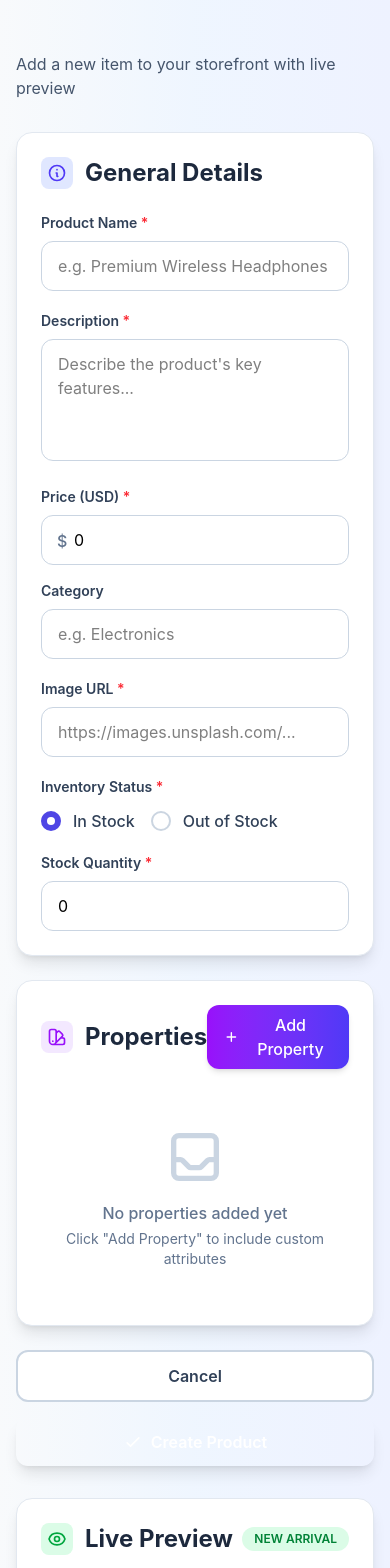
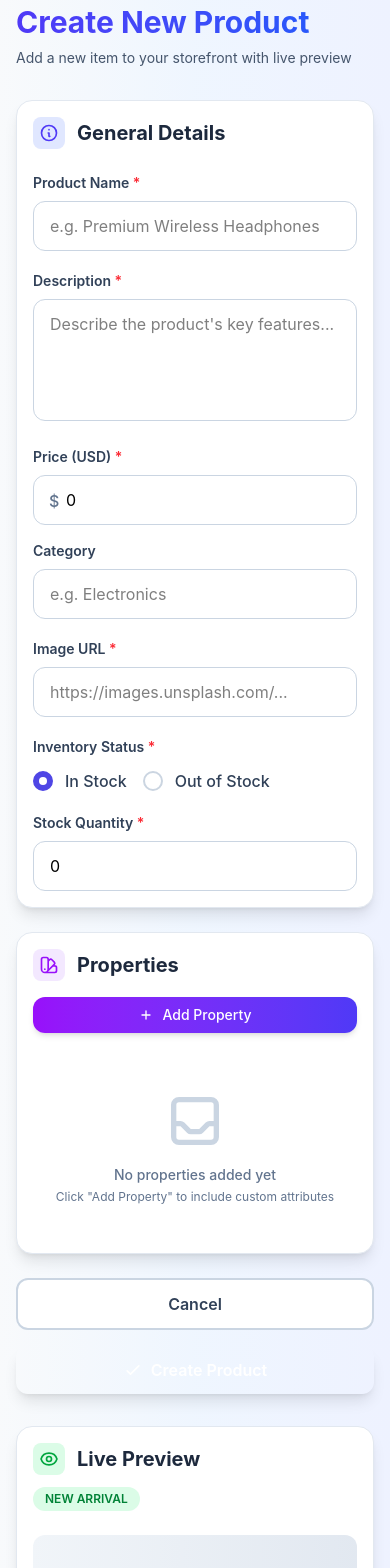
Before and after one commit to Deracodes1/Afri-Stores, an Angular app: page /createproduct in a window 390 px wide. Shown: the part 200-1768 px from the top of the page. Built offline with nearby package versions, Linux system fonts and the light colour scheme.

Commit message:
added product category as part of the query parameters

```diff
--- a/src/app/components/product-card-component/product-card-component.ts
+++ b/src/app/components/product-card-component/product-card-component.ts
@@ -22,7 +22,7 @@ export class ProductCardComponent {
   openProductPage() {
     this.router.navigate(['/product', this.product().id], {
       queryParams: {
-        catgeory: this.product().category,
+        category: this.product().category,
       },
     });
   }
--- a/src/app/pages/createproduct/createproduct.html
+++ b/src/app/pages/createproduct/createproduct.html
@@ -24,11 +24,13 @@
         Back to Products
       </button>
       <h1
-        class="text-4xl font-boldbg-linear-to-r from-indigo-600 to-blue-600 bg-clip-text text-transparent"
+        class="text-3xl sm:text-4xl font-bold bg-linear-to-r from-indigo-600 to-blue-600 bg-clip-text text-transparent"
       >
         Create New Product
       </h1>
-      <p class="mt-2 text-slate-600">Add a new item to your storefront with live preview</p>
+      <p class="mt-2 text-sm sm:text-base text-slate-600">
+        Add a new item to your storefront with live preview
+      </p>
     </div>
 
     <form [formGroup]="productForm" (ngSubmit)="onSubmit()" class="space-y-6">
@@ -36,8 +38,10 @@
         <!-- Left Column - Form -->
         <div class="space-y-6">
           <!-- General Details Card -->
-          <div class="bg-white rounded-2xl shadow-lg border border-slate-200 p-6 animate-slide-up">
-            <h2 class="text-2xl font-bold text-slate-800 mb-6 flex items-center">
+          <div
+            class="bg-white rounded-2xl shadow-lg border border-slate-200 p-4 sm:p-6 animate-slide-up"
+          >
+            <h2 class="text-xl sm:text-2xl font-bold text-slate-800 mb-6 flex items-center">
               <span class="w-8 h-8 bg-indigo-100 rounded-lg flex items-center justify-center mr-3">
                 <svg
                   class="w-5 h-5 text-indigo-600"
@@ -270,13 +274,14 @@
 
           <!-- Dynamic Properties Card -->
           <div
-            class="bg-white rounded-2xl shadow-lg border border-slate-200 p-6 animate-slide-up"
+            class="bg-white rounded-2xl shadow-lg border border-slate-200 p-4 sm:p-6 animate-slide-up"
             style="animation-delay: 0.1s"
           >
-            <div class="flex items-center justify-between mb-6">
-              <h2 class="text-2xl font-bold text-slate-800 flex items-center">
+            <!-- Mobile: Stack title and button -->
+            <div class="flex flex-col sm:flex-row sm:items-center sm:justify-between gap-4 mb-6">
+              <h2 class="text-xl sm:text-2xl font-bold text-slate-800 flex items-center">
                 <span
-                  class="w-8 h-8 bg-purple-100 rounded-lg flex items-center justify-center mr-3"
+                  class="w-8 h-8 bg-purple-100 rounded-lg flex items-center justify-center mr-3 shrink-0"
                 >
                   <svg
                     class="w-5 h-5 text-purple-600"
@@ -292,14 +297,19 @@
                     />
                   </svg>
                 </span>
-                Properties
+                <span class="truncate">Properties</span>
               </h2>
               <button
                 type="button"
                 (click)="addProperty()"
-                class="px-4 py-2 bg-linear-to-r from-purple-600 to-indigo-600 text-white rounded-xl hover:from-purple-700 hover:to-indigo-700 transition-all duration-200 shadow-md hover:shadow-lg flex items-center gap-2 font-medium"
+                class="w-full sm:w-auto px-4 py-2 bg-linear-to-r from-purple-600 to-indigo-600 text-white rounded-xl hover:from-purple-700 hover:to-indigo-700 transition-all duration-200 shadow-md hover:shadow-lg flex items-center justify-center gap-2 font-medium text-sm sm:text-base"
               >
-                <svg class="w-5 h-5" fill="none" stroke="currentColor" viewBox="0 0 24 24">
+                <svg
+                  class="w-4 h-4 sm:w-5 sm:h-5"
+                  fill="none"
+                  stroke="currentColor"
+                  viewBox="0 0 24 24"
+                >
                   <path
                     stroke-linecap="round"
                     stroke-linejoin="round"
@@ -307,7 +317,7 @@
                     d="M12 6v6m0 0v6m0-6h6m-6 0H6"
                   />
                 </svg>
-                Add Property
+                <span>Add Property</span>
               </button>
             </div>
 
@@ -326,8 +336,10 @@
                     d="M20 13V6a2 2 0 00-2-2H6a2 2 0 00-2 2v7m16 0v5a2 2 0 01-2 2H6a2 2 0 01-2-2v-5m16 0h-2.586a1 1 0 00-.707.293l-2.414 2.414a1 1 0 01-.707.293h-3.172a1 1 0 01-.707-.293l-2.414-2.414A1 1 0 006.586 13H4"
                   />
                 </svg>
-                <p class="font-medium">No properties added yet</p>
-                <p class="text-sm mt-1">Click "Add Property" to include custom attributes</p>
+                <p class="font-medium text-sm sm:text-base">No properties added yet</p>
+                <p class="text-xs sm:text-sm mt-1">
+                  Click "Add Property" to include custom attributes
+                </p>
               </div>
             }
 
@@ -335,16 +347,16 @@
               @for (property of properties.controls; track $index) {
                 <div
                   [formGroupName]="$index"
-                  class="bg-slate-50 rounded-xl p-4 border border-slate-200 hover:border-indigo-300 transition-all duration-200 animate-slide-up"
+                  class="bg-slate-50 rounded-xl p-3 sm:p-4 border border-slate-200 hover:border-indigo-300 transition-all duration-200 animate-slide-up"
                 >
-                  <div class="flex items-start gap-3">
+                  <div class="flex items-start gap-2 sm:gap-3">
                     <div class="flex-1 grid grid-cols-1 sm:grid-cols-2 gap-3">
                       <div>
                         <input
                           formControlName="key"
                           type="text"
-                          placeholder="property name (e.g. color)"
-                          class="w-full px-3 py-2 rounded-lg border transition-all duration-200"
+                          placeholder="Property name (e.g. Color)"
+                          class="w-full px-3 py-2 text-sm sm:text-base rounded-lg border transition-all duration-200"
                           [class.border-slate-300]="!getPropertyError($index, 'key')"
                           [class.border-red-500]="!!getPropertyError($index, 'key')"
                           [class.focus:ring-2]="!getPropertyError($index, 'key')"
@@ -361,7 +373,7 @@
                           formControlName="value"
                           type="text"
                           placeholder="Property value (e.g. Blue)"
-                          class="w-full px-3 py-2 rounded-lg border transition-all duration-200"
+                          class="w-full px-3 py-2 text-sm sm:text-base rounded-lg border transition-all duration-200"
                           [class.border-slate-300]="!getPropertyError($index, 'value')"
                           [class.border-red-500]="!!getPropertyError($index, 'value')"
                           [class.focus:ring-2]="!getPropertyError($index, 'value')"
@@ -381,7 +393,7 @@
                       title="Remove property"
                     >
                       <svg
-                        class="w-5 h-5 group-hover:scale-110 transition-transform"
+                        class="w-4 h-4 sm:w-5 sm:h-5 group-hover:scale-110 transition-transform"
                         fill="none"
                         stroke="currentColor"
                         viewBox="0 0 24 24"
@@ -481,7 +493,7 @@
               <svg class="w-6 h-6 text-green-600 shrink-0" fill="currentColor" viewBox="0 0 20 20">
                 <path
                   fill-rule="evenodd"
-                  d="M10 18a8 8 0 100-16 8 8 0 000 16zM8.707 7.293a1 1 0 00-1.414 1.414L8.586 10l-1.293 1.293a1 1 0 101.414 1.414L10 11.414l1.293 1.293a1 1 0 001.414-1.414L11.414 10l1.293-1.293a1 1 0 00-1.414-1.414L10 8.586 8.707 7.293z"
+                  d="M10 18a8 8 0 100-16 8 8 0 000 16zm3.707-9.293a1 1 0 00-1.414-1.414L9 10.586 7.707 9.293a1 1 0 00-1.414 1.414l2 2a1 1 0 001.414 0l4-4z"
                   clip-rule="evenodd"
                 />
               </svg>
@@ -496,12 +508,15 @@
         <!-- Right Column - Live Preview -->
         <div class="lg:sticky lg:top-8 lg:self-start">
           <div
-            class="bg-white rounded-2xl shadow-lg border border-slate-200 p-6 animate-slide-up"
+            class="bg-white rounded-2xl shadow-lg border border-slate-200 p-4 sm:p-6 animate-slide-up"
             style="animation-delay: 0.15s"
           >
-            <div class="flex items-center justify-between mb-6">
-              <h2 class="text-2xl font-bold text-slate-800 flex items-center">
-                <span class="w-8 h-8 bg-green-100 rounded-lg flex items-center justify-center mr-3">
+            <!-- Mobile: Stack title and badge -->
+            <div class="flex flex-col sm:flex-row sm:items-center sm:justify-between gap-3 mb-6">
+              <h2 class="text-xl sm:text-2xl font-bold text-slate-800 flex items-center">
+                <span
+                  class="w-8 h-8 bg-green-100 rounded-lg flex items-center justify-center mr-3 shrink-0"
+                >
                   <svg
                     class="w-5 h-5 text-green-600"
                     fill="none"
@@ -522,9 +537,10 @@
                     />
                   </svg>
                 </span>
-                Live Preview
+                <span class="truncate">Live Preview</span>
               </h2>
-              <span class="px-3 py-1 bg-green-100 text-green-700 text-xs font-semibold rounded-full"
+              <span
+                class="px-3 py-1 bg-green-100 text-green-700 text-xs font-semibold rounded-full w-fit"
                 >NEW ARRIVAL</span
               >
             </div>
@@ -546,7 +562,7 @@
                   <div class="absolute inset-0 flex items-center justify-center">
                     <div class="text-center">
                       <svg
-                        class="w-16 h-16 mx-auto text-slate-400 mb-2"
+                        class="w-12 h-12 sm:w-16 sm:h-16 mx-auto text-slate-400 mb-2"
                         fill="none"
                         stroke="currentColor"
                         viewBox="0 0 24 24"
@@ -558,7 +574,9 @@
                           d="M4 16l4.586-4.586a2 2 0 012.828 0L16 16m-2-2l1.586-1.586a2 2 0 012.828 0L20 14m-6-6h.01M6 20h12a2 2 0 002-2V6a2 2 0 00-2-2H6a2 2 0 00-2 2v12a2 2 0 002 2z"
                         />
                       </svg>
-                      <p class="text-slate-500 text-sm font-medium">Product Image Placeholder</p>
+                      <p class="text-slate-500 text-xs sm:text-sm font-medium px-2">
+                        Product Image Placeholder
+                      </p>
                     </div>
                   </div>
                 }
@@ -566,8 +584,10 @@
 
               <!-- Product Info -->
               <div>
-                <h3 class="text-2xl font-bold text-slate-900 mb-2">{{ previewData.name }}</h3>
-                <p class="text-slate-600 text-sm leading-relaxed mb-4">
+                <h3 class="text-xl sm:text-2xl font-bold text-slate-900 mb-2">
+                  {{ previewData.name }}
+                </h3>
+                <p class="text-slate-600 text-xs sm:text-sm leading-relaxed mb-4">
                   {{ previewData.description }}
                 </p>
 
@@ -584,14 +604,14 @@
 
                 <!-- Price -->
                 <div class="flex items-baseline gap-2 mb-4">
-                  <span class="text-3xl font-bold text-indigo-600"
+                  <span class="text-2xl sm:text-3xl font-bold text-indigo-600"
                     >${{ previewData.price | number: '1.2-2' }}</span
                   >
-                  <span class="text-slate-500 text-sm">USD</span>
+                  <span class="text-slate-500 text-xs sm:text-sm">USD</span>
                 </div>
 
                 <!-- Stock Status -->
-                <div class="flex items-center gap-2 mb-4">
+                <div class="flex flex-wrap items-center gap-2 mb-4 text-xs sm:text-sm">
                   <div class="flex items-center gap-1.5">
                     <span
                       class="w-2.5 h-2.5 rounded-full"
@@ -599,26 +619,26 @@
                       [class.bg-red-500]="!previewData.inStock"
                     ></span>
                     <span
-                      class="text-sm font-semibold"
+                      class="font-semibold"
                       [class.text-green-700]="previewData.inStock"
                       [class.text-red-700]="!previewData.inStock"
                     >
                       {{ previewData.inStock ? 'In Stock' : 'Out of Stock' }}
                     </span>
                   </div>
-                  <span class="text-slate-500 text-sm">•</span>
-                  <span class="text-slate-600 text-sm"
-                    >{{ previewData.stock }} units available</span
-                  >
+                  <span class="text-slate-500">•</span>
+                  <span class="text-slate-600">{{ previewData.stock }} units available</span>
                 </div>
 
                 <!-- Properties -->
                 @if (previewData.properties.length > 0) {
                   <div class="border-t border-slate-200 pt-4 mb-4">
-                    <h4 class="text-sm font-semibold text-slate-700 mb-3">Product Details</h4>
+                    <h4 class="text-xs sm:text-sm font-semibold text-slate-700 mb-3">
+                      Product Details
+                    </h4>
                     <dl class="space-y-2">
                       @for (prop of previewData.properties; track $index) {
-                        <div class="flex justify-between text-sm">
+                        <div class="flex justify-between text-xs sm:text-sm">
                           <dt class="text-slate-600 font-medium">{{ prop.key }}:</dt>
                           <dd class="text-slate-900 font-semibold">{{ prop.value }}</dd>
                         </div>
@@ -630,12 +650,17 @@
                 <!-- Add to Cart Button -->
                 <button
                   type="button"
-                  class="w-full py-3 bg-linear-to-r from-indigo-600 to-blue-600 text-white rounded-xl font-semibold shadow-md hover:shadow-lg transition-all duration-200 flex items-center justify-center gap-2"
+                  class="w-full py-2.5 sm:py-3 bg-linear-to-r from-indigo-600 to-blue-600 text-white rounded-xl font-semibold text-sm sm:text-base shadow-md hover:shadow-lg transition-all duration-200 flex items-center justify-center gap-2"
                   [disabled]="!previewData.inStock"
                   [class.opacity-50]="!previewData.inStock"
                   [class.cursor-not-allowed]="!previewData.inStock"
                 >
-                  <svg class="w-5 h-5" fill="none" stroke="currentColor" viewBox="0 0 24 24">
+                  <svg
+                    class="w-4 h-4 sm:w-5 sm:h-5"
+                    fill="none"
+                    stroke="currentColor"
+                    viewBox="0 0 24 24"
+                  >
                     <path
                       stroke-linecap="round"
                       stroke-linejoin="round"
@@ -648,10 +673,10 @@
               </div>
 
               <!-- Pro Tip -->
-              <div class="bg-blue-50 border border-blue-200 rounded-xl p-4 mt-6">
-                <div class="flex items-start gap-3">
+              <div class="bg-blue-50 border border-blue-200 rounded-xl p-3 sm:p-4 mt-6">
+                <div class="flex items-start gap-2 sm:gap-3">
                   <svg
-                    class="w-5 h-5 text-blue-600 shrink-0 mt-0.5"
+                    class="w-4 h-4 sm:w-5 sm:h-5 text-blue-600 shrink-0 mt-0.5"
                     fill="currentColor"
                     viewBox="0 0 20 20"
                   >
@@ -662,7 +687,7 @@
                     />
                   </svg>
                   <div>
-                    <p class="text-sm font-semibold text-blue-900">Pro Tip</p>
+                    <p class="text-xs sm:text-sm font-semibold text-blue-900">Pro Tip</p>
                     <p class="text-xs text-blue-700 mt-1">
                       Ensure all fields are complete under 55 characters and your product name is
                       concise for better mobile viewing.
--- a/src/app/pages/product-detail/product-detail.ts
+++ b/src/app/pages/product-detail/product-detail.ts
@@ -1,4 +1,4 @@
-import { Component, inject, OnInit, signal, computed } from '@angular/core';
+import { Component, inject, OnInit, signal, computed, Signal } from '@angular/core';
 import { CommonModule } from '@angular/common';
 import { ActivatedRoute, Router, RouterModule } from '@angular/router';
 import { Product } from '../../models/products.model';
@@ -8,6 +8,7 @@ import { RelativeTimePipe } from '../../pipes/relative-time-pipe';
 import { ProductCardComponent } from '../../components/product-card-component/product-card-component';
 import { getInitials } from '../../utils/string-utils';
 import { ToastService } from '../../services/toast';
+import { filter } from 'rxjs';
 
 @Component({
   selector: 'app-product-detail',
@@ -28,7 +29,7 @@ export class ProductDetailComponent implements OnInit {
   private productsService = inject(ProductsService);
   private toastService = inject(ToastService);
   // the product category extracted from the query params map
-  paramsCategory: string | undefined = '';
+  paramsCategory = signal<string | null>('');
 
   // Product data
   product = signal<Product | null>(null);
@@ -66,7 +67,12 @@ export class ProductDetailComponent implements OnInit {
       const id = Number(params['id']);
       this.loadProduct(id);
     });
-    this.paramsCategory = this.route.snapshot.queryParamMap.get('category') || undefined;
+    this.route.queryParamMap
+      .pipe(filter((params) => params.has('category')))
+      .subscribe((params) => {
+        this.paramsCategory.set(params.get('category'));
+        alert(this.paramsCategory());
+      });
   }
 
   /**
```
Also changed, not shown: src/app/pages/product-detail/product-detail.html (+4 -4 lines).
